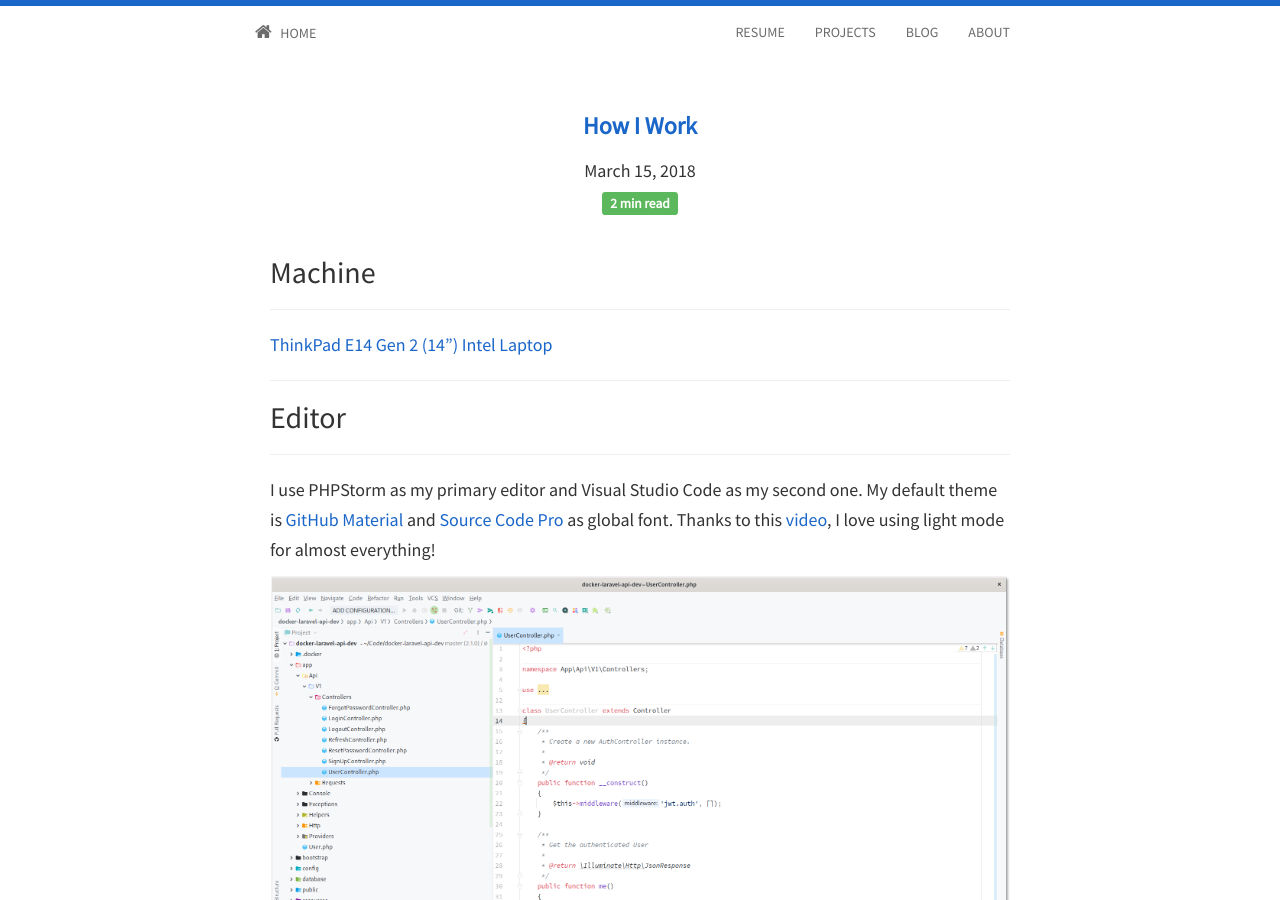
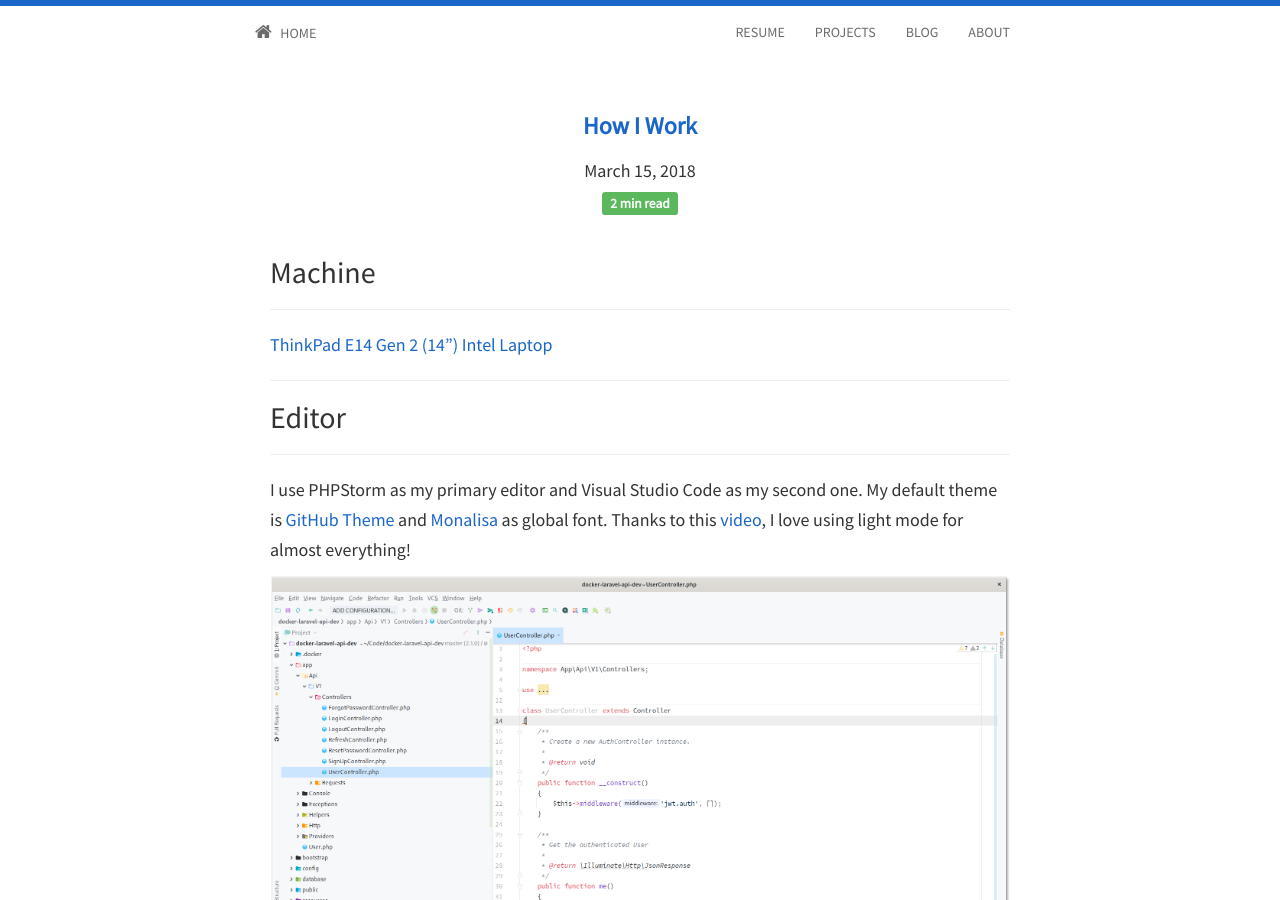
Before and after one commit to jfernancordova/jfernancordova.github.io, a Jekyll site: the page built from _posts/2018-03-15-how-i-work.md, in a window 1280 px wide and 900 px high. Built offline with Jekyll 4.4.1, drawn with Linux system fonts in a browser that asks for light colours; nearby versions of some CDN libraries; comment, search, counter and statistics services are not loaded.

Commit message:
Update 2018-03-15-how-i-work.md

```diff
--- a/_posts/2018-03-15-how-i-work.md
+++ b/_posts/2018-03-15-how-i-work.md
@@ -7,13 +7,13 @@
 
 ## Machine
 ---
-[ThinkPad E14 Gen 2 (14”) Intel Laptop](https://www.lenovo.com/us/en/laptops/thinkpad/thinkpad-e-series/E14-G2/p/20TA004LUS)
+[ThinkPad E14 Gen 2 (14”) Intel Laptop](https://www.amazon.com/Lenovo-ThinkPad-i7-1165G7-1920x1080-Fingerprint/dp/B09KSB81HW)
 
 ---
 
 ## Editor
 ---
-I use PHPStorm as my primary editor and Visual Studio Code as my second one. My default theme is [GitHub Material](https://github.com/ChrisRM/material-theme-jetbrains) and [Source Code Pro](https://fonts.google.com/specimen/Source+Code+Pro) as global font. Thanks to this [video](https://www.youtube.com/watch?v=rDMI1dpNfdw&feature=youtu.be&t=353), I love using light mode for almost everything!
+I use PHPStorm as my primary editor and Visual Studio Code as my second one. My default theme is [GitHub Theme](https://plugins.jetbrains.com/plugin/15418-github-theme) and [Monalisa](https://www.monolisa.dev/) as global font. Thanks to this [video](https://www.youtube.com/watch?v=rDMI1dpNfdw&feature=youtu.be&t=353), I love using light mode for almost everything!
 
 <img src="../assets/images/IDE.png" alt="asus-s510uq" style="
   display: block;
```
